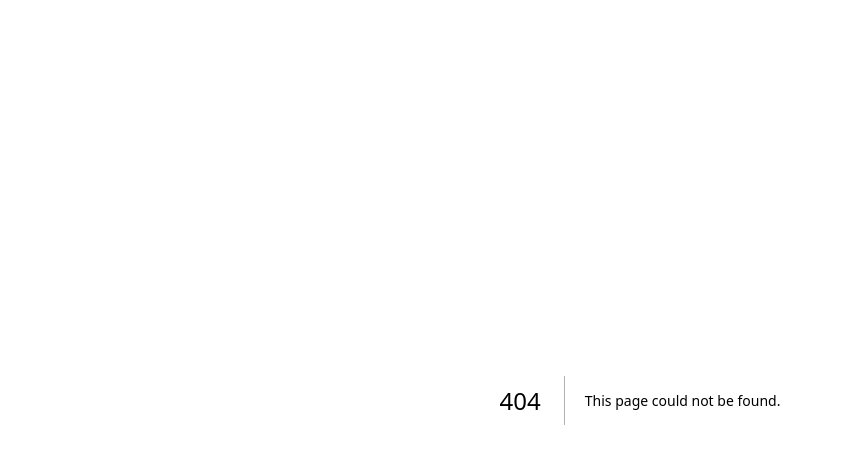
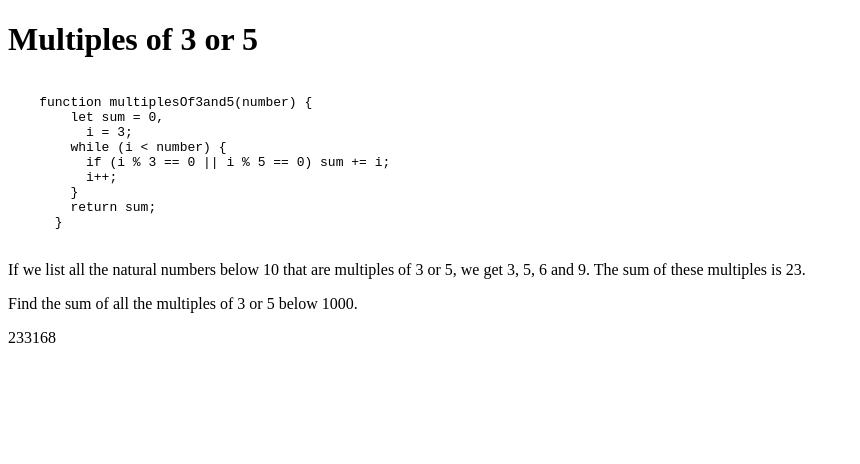
Before and after one commit to ragulpalanisamy/fcc_projects_euler, a Next.js app: page /Multiples in a window 1280 px wide. Before the commit this address had no page. Shown: the top 464 px of the page, without its empty margins (0-860 px from the left). Built offline with nearby package versions, Linux system fonts and the light colour scheme.

Commit message:
feat: :sparkles: added the multiples of the 3 or 5

```diff
--- /dev/null
+++ b/src/pages/Multiples.tsx
@@ -0,0 +1,44 @@
+import React from 'react'
+
+export default function Multiples() {
+    const codesnippet = `
+    function multiplesOf3and5(number) {
+        let sum = 0,
+          i = 3;
+        while (i < number) {
+          if (i % 3 == 0 || i % 5 == 0) sum += i;
+          i++;
+        }
+        return sum;
+      }
+    `
+    function multiplesOf3and5(number) {
+        let sum = 0,
+            i = 3;
+        while (i < number) {
+            if (i % 3 == 0 || i % 5 == 0) sum += i;
+            i++;
+        }
+        return sum;
+    }
+
+
+    return (
+        <div>
+            <h1>Multiples of 3 or 5</h1>
+            <pre>
+                <code>{codesnippet}</code>
+            </pre>
+            <p>
+                If we list all the natural numbers below 10 that are multiples of 3 or 5, we get 3, 5, 6 and 9. The sum of these multiples is 23.
+            </p>
+            <p>
+                Find the sum of all the multiples of 3 or 5 below 1000.
+            </p>
+            <p>
+                {multiplesOf3and5(1000)}
+            </p>
+
+        </div>
+    )
+}
```
